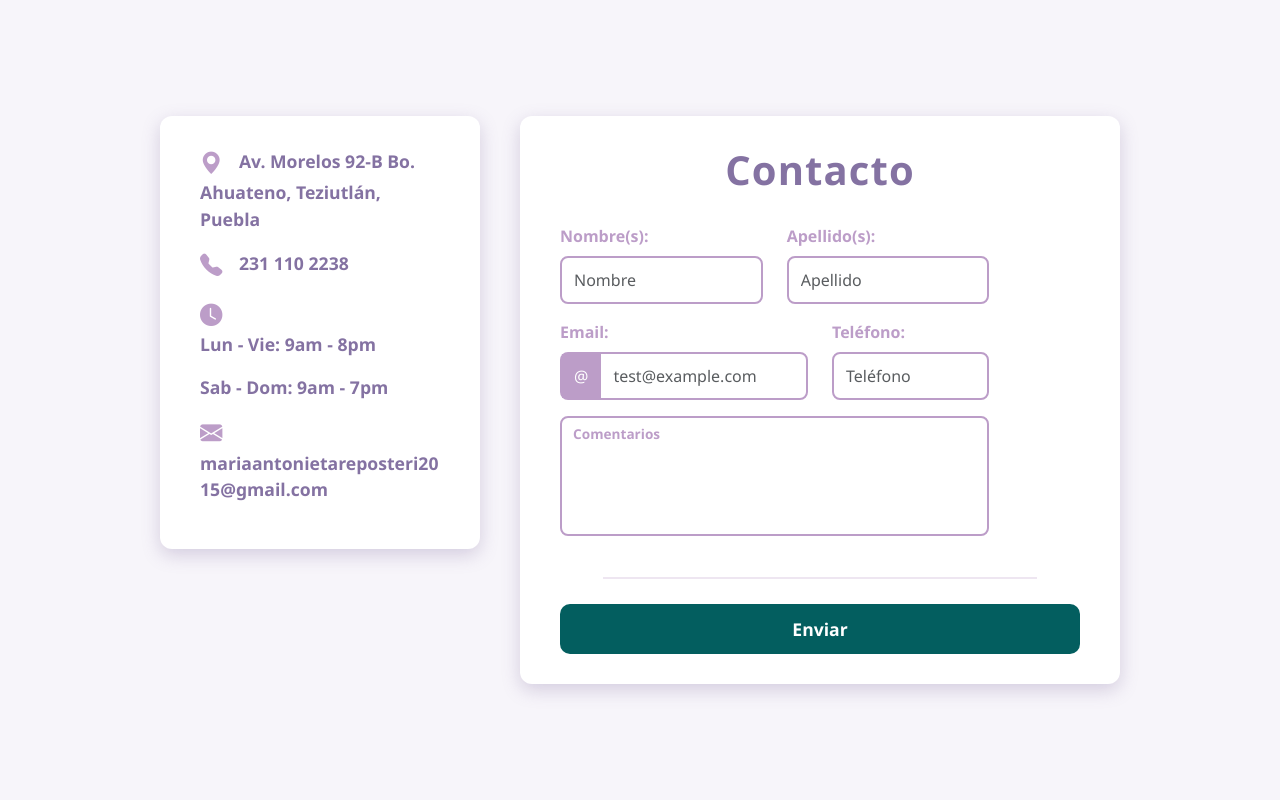
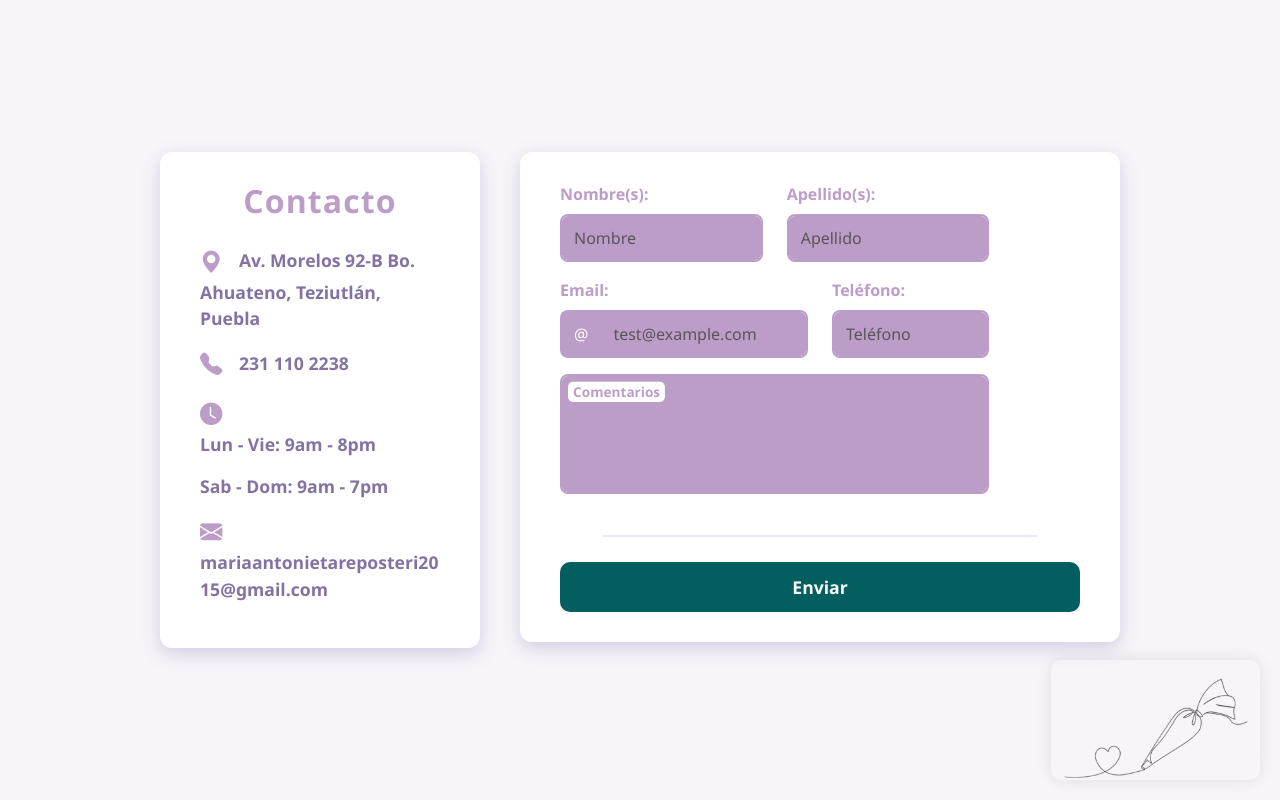
Before and after one commit to draburto05/reposteriaMaria, a website: page Contacto/contacto.html in a window 1280 px wide. Drawn offline with nearby package versions, Linux system fonts and the light colour scheme.

Commit message:
Mejoras en contacto: integración de imagen y estilos

```diff
--- a/Contacto/contacto.css
+++ b/Contacto/contacto.css
@@ -32,17 +32,26 @@ form#contacto label {
 }
 
 .form-control {
+  background-color: rgb(188, 157, 200); /* color moradito claro */
+  color: #333; /* texto oscuro para buen contraste */
   border: 2px solid rgb(188, 157, 200);
   border-radius: 8px;
   padding: 10px 12px;
   transition: border-color 0.3s ease;
 }
 
+.form-control::placeholder {
+  color: rgba(51, 51, 51, 0.7); /* placeholder con tono más tenue */
+}
+
 .form-control:focus {
+  background-color: white; /* opcional: cambia a blanco al enfocar */
   border-color: rgb(3, 94, 95);
   box-shadow: 0 0 6px rgb(3, 94, 95);
+  color: #000; /* texto negro para enfoque */
   outline: none;
 }
+
 
 .input-group-text {
   background-color: rgb(188, 157, 200);
@@ -172,3 +181,25 @@ hr {
     margin-top: 30px;
   }
 }
+
+.logo-bottom {
+  position: fixed;
+  bottom: 20px;
+  right: 20px;
+  height: 120px;
+  width: auto;
+  opacity: 0.9;
+  z-index: 100;
+  transition: opacity 0.3s ease;
+  border-radius: 10px;
+  box-shadow: 0 0 15px rgba(0, 0, 0, 0.1);
+  mix-blend-mode: multiply;
+  pointer-events: none;
+}
+@media (max-width: 600px) {
+  .logo-bottom {
+    height: 80px;
+    bottom: 10px;
+    right: 10px;
+  }
+}
--- a/Contacto/contacto.html
+++ b/Contacto/contacto.html
@@ -12,6 +12,7 @@
   <body>
     <div class="contact-container">
       <aside class="contact-info">
+        <h2>Contacto</h2>
         <p><i class="bi bi-geo-alt-fill"></i> Av. Morelos 92-B Bo. Ahuateno, Teziutlán, Puebla</p>
         <p><i class="bi bi-telephone-fill"></i> 231 110 2238</p>
         <div class="horarios-grupo">
@@ -24,7 +25,6 @@
         <p><i class="bi bi-envelope-fill"></i> mariaantonietareposteri2015@gmail.com</p>
       </aside>
     <form id="contacto" novalidate>
-      <h1>Contacto</h1>
 
       <div class="row form-row">
         <div class="col-md-5 mb-3">
@@ -94,5 +94,5 @@
 
     <script src="https://cdn.jsdelivr.net/npm/bootstrap@5.3.7/dist/js/bootstrap.bundle.min.js" integrity="sha384-ndDqU0Gzau9qJ1lfW4pNLlhNTkCfHzAVBReH9diLvGRem5+R9g2FzA8ZGN954O5Q" crossorigin="anonymous"></script>
     <script src="contacto.js"></script>
-  </body>
+    <img src="img/fondo-maria.png" alt="Logo María Antonia" class="logo-bottom">
 </html>
```
Also changed, not shown: Contacto/img/fondo-maria.png (added).
